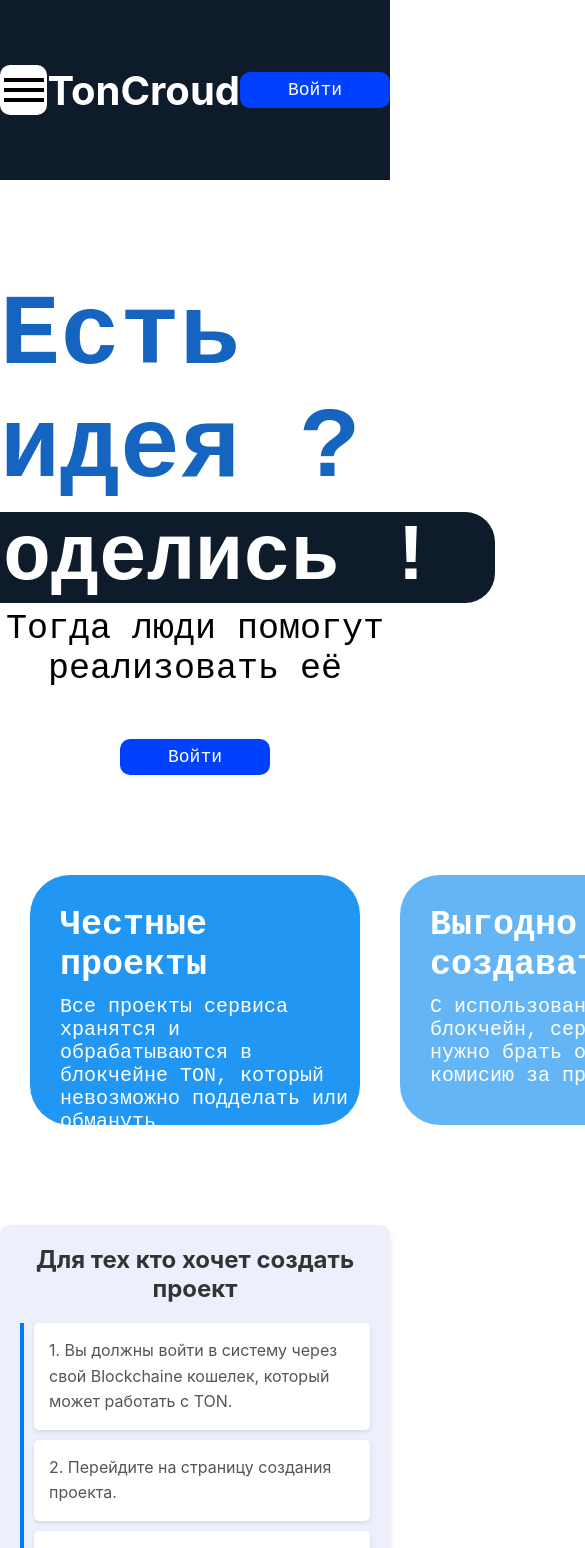
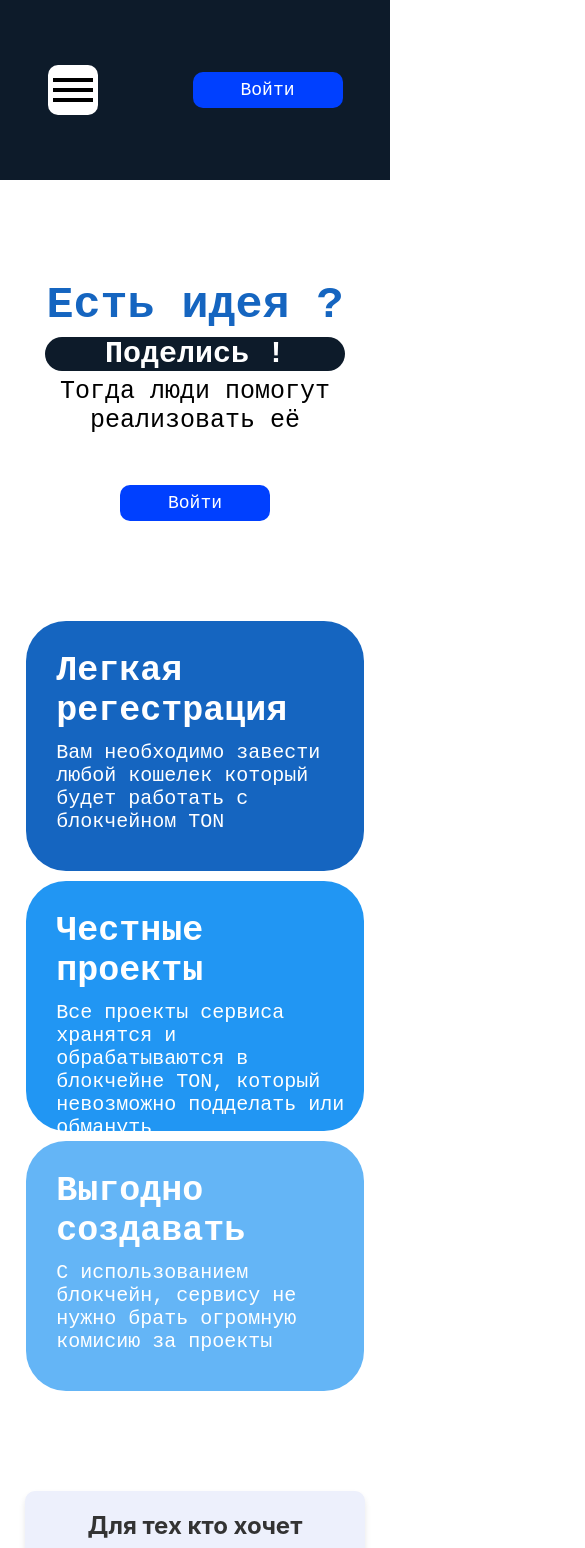
Before and after one commit to D2MIN/TonCroud, a React (Create React App) app: page / in a window 390 px wide. Shown: the top 1548 px of the page, 585 px wide, since content can reach past the window. Built offline with nearby package versions, Linux system fonts and the light colour scheme.

Commit message:
Добавил адаптацию главной странице

```diff
--- a/src/Pages/HomePage/HomePage.module.scss
+++ b/src/Pages/HomePage/HomePage.module.scss
@@ -4,3 +4,12 @@
     display: flex;
     justify-content: center;
 }
+
+@media (max-width: 1000px){
+    .home_cards_section{
+        display: flex;
+        flex-wrap: wrap;
+        align-items: center;
+        gap: 10px;
+    }
+}
--- a/src/Widgets/AboutWork/AboutWork.module.scss
+++ b/src/Widgets/AboutWork/AboutWork.module.scss
@@ -31,7 +31,6 @@
   font-size: 16px;
   color: #555;
   line-height: 1.6;
-
   &:hover{
     transition: all 1s;
     background-color: #64b5f6;
@@ -47,3 +46,12 @@
   border-left: 4px solid #007bff;
   padding-left: 10px;
 }
+
+@media(max-width : 500px){
+  .creator_list_section, .investor_list_section{
+    width: 300px;
+  }
+  .cretor_list li{
+    width: 250px;
+  }
+}
--- a/src/Widgets/Footer/Footer.module.scss
+++ b/src/Widgets/Footer/Footer.module.scss
@@ -33,3 +33,9 @@
     justify-content: center;
     padding-bottom: 20px;
 }
+
+@media(max-width : 400px){
+    p{
+        font-size: 12px;
+    }
+}
--- a/src/Widgets/Header/Header.jsx
+++ b/src/Widgets/Header/Header.jsx
@@ -3,8 +3,8 @@
 import React, { useState } from 'react';
 
 export function Header(){
-    const [burgerStatus, setBurgerStatus] = useState('close_burger');
-    const [popupStatus, setPopupStatus] = useState('close_menu');
+    const [burgerStatus, setBurgerStatus] = useState('start_burger');
+    const [popupStatus, setPopupStatus] = useState('start_popup');
 
     return(
         <div className={style.header}>
@@ -27,13 +27,13 @@
                 <div
                     className={style[burgerStatus]}
                     onClick={()=>{
-                        popupStatus === 'close_menu' ?
-                            setPopupStatus('open_menu'):
-                            setPopupStatus('close_menu');
+                        popupStatus === 'open_menu' ?
+                            setPopupStatus('close_menu'):
+                            setPopupStatus('open_menu');
 
-                        burgerStatus === 'close_burger' ?
-                            setBurgerStatus('open_burger') :
-                            setBurgerStatus('close_burger');
+                        burgerStatus === 'open_burger' ?
+                            setBurgerStatus('close_burger') :
+                            setBurgerStatus('open_burger');
                     }}
                 >
                     <div className={`${style.line} ${style.line_1}`}></div>
--- a/src/Widgets/Header/Header.module.scss
+++ b/src/Widgets/Header/Header.module.scss
@@ -1,5 +1,4 @@
 .header{
-
     .header_section{
         width: 100%;
         height: 180px;
@@ -9,9 +8,30 @@
         align-items: center;
     }
 
+    .start_burger{
+        z-index: 2;
+        cursor: pointer;
+        background-color: #ffffff;
+        width: 50px;
+        height: 50px;
+        display: flex;
+        flex-direction: column;
+        justify-content: center;
+        align-items: center;
+        border-radius: 10px;
+
+        .line{
+            width: 40px;
+            margin: 3px 0px;
+            height: 4px;
+            background-color: #000000;
+
+        }
+    }
+
     .close_burger{
+        z-index: 2;
         cursor: pointer;
-        animation: closeBurger 1s ease forwards;
         background-color: #ffffff;
         width: 50px;
         height: 50px;
@@ -43,7 +63,6 @@
     .open_burger{
         cursor: pointer;
         z-index: 2;
-        animation: openBurger 1s ease forwards;
         background-color: #ffffff;
         width: 50px;
         height: 50px;
@@ -97,6 +116,7 @@
     }
 
     .menu_links{
+        animation: closeLine2 1s ease-in-out;
         display: flex;
         padding-left: 50px;
         font-size: 24px;
@@ -115,8 +135,21 @@
     }
 }
 
+.start_popup{
+    width: 0px;
+    height: 500px;
+    background-color: #0D1B2A;
+    position: absolute;
+    top: 0px;
+    left: 0px;
+
+    .menu_title, .menu_links{
+        opacity: 0;
+    }
+}
+
 .close_menu{
-    width: 0px;
+    animation: closeMenu 1s forwards;
     height: 500px;
     background-color: #0D1B2A;
     position: absolute;
@@ -129,6 +162,49 @@
 
 }
 
+// Медиа запросы для адаптации
+@media (max-width: 500px){
+    .header{
+        .siteName{
+            display: none;
+        }
+        .open_burger{
+            animation: none;
+        }
+        .close_burger{
+            animation: none;
+        }
+        .open_menu{
+            animation: openMenu_md 1s ease-in-out;
+            width: 100%;
+            .menu_title{
+                transform: translate(50px, 0px);
+                animation: closeLine2 1s ease-in-out;
+            }
+        }
+    }
+}
+
+@media (min-width: 400px){
+    .open_menu{
+        .menu_title{
+            display: none;
+        }
+        .menu_links{
+            margin-top: 15vh;
+        }
+    }
+}
+
+@keyframes openMenu_md {
+    0%{
+        width: 0px;
+    }
+    100%{
+        width: 100%;
+    }
+}
+
 @keyframes openMenu {
     0%{
         width: 0px;
@@ -138,6 +214,14 @@
     }
 }
 
+@keyframes closeMenu{
+    0%{
+        width: 320px;
+    }
+    100%{
+        width: 0px;
+    }
+}
 
 // Анимации на открытие бургера
 @keyframes openLine1 {
@@ -155,12 +239,6 @@
 @keyframes openLine2 {
     100%{
         opacity: 0;
-    }
-}
-
-@keyframes openBurger {
-    100%{
-        transform: translate(50px, 0px);
     }
 }
 
@@ -191,12 +269,3 @@
         opacity: 1;
     }
 }
-
-@keyframes closeBurger {
-    0%{
-        transform: translate(50px, 0px);
-    }
-    100%{
-        transform: translate(0px, 0px);
-    }
-}
--- a/src/Widgets/Headline/Headline.module.scss
+++ b/src/Widgets/Headline/Headline.module.scss
@@ -30,3 +30,18 @@
     }
 
 }
+
+@media (max-width: 600px){
+    .headline_section{
+        .headline_1{
+            font-size: 45px;
+        }
+        .headline_2{
+            font-size: 30px;
+            width: 300px;
+        }
+        .headline_3{
+            font-size: 25px;
+        }
+    }
+}
--- a/src/Widgets/HomeCard/HomeCard.module.scss
+++ b/src/Widgets/HomeCard/HomeCard.module.scss
@@ -21,3 +21,33 @@
         font-size: 20px;
     }
 }
+
+@media(max-width : 790px){
+    .home_card_section{
+        width: 50vh;
+    }
+}
+
+@media(max-width : 531px){
+    .home_card_section{
+        width: 40vh;
+    }
+}
+@media(max-width : 384px){
+    .home_card_section{
+
+        width: 30vh;
+        padding-top: 10px;
+        .card_info{
+            padding-top: 10px;
+        }
+        .card_title{
+            width: 240px;
+            font-size: 30px;
+        }
+        .card_description{
+            width: 230px;
+            font-size: 18px;
+        }
+    }
+}
```
Lines whose indentation alone changed are shown as unchanged.
